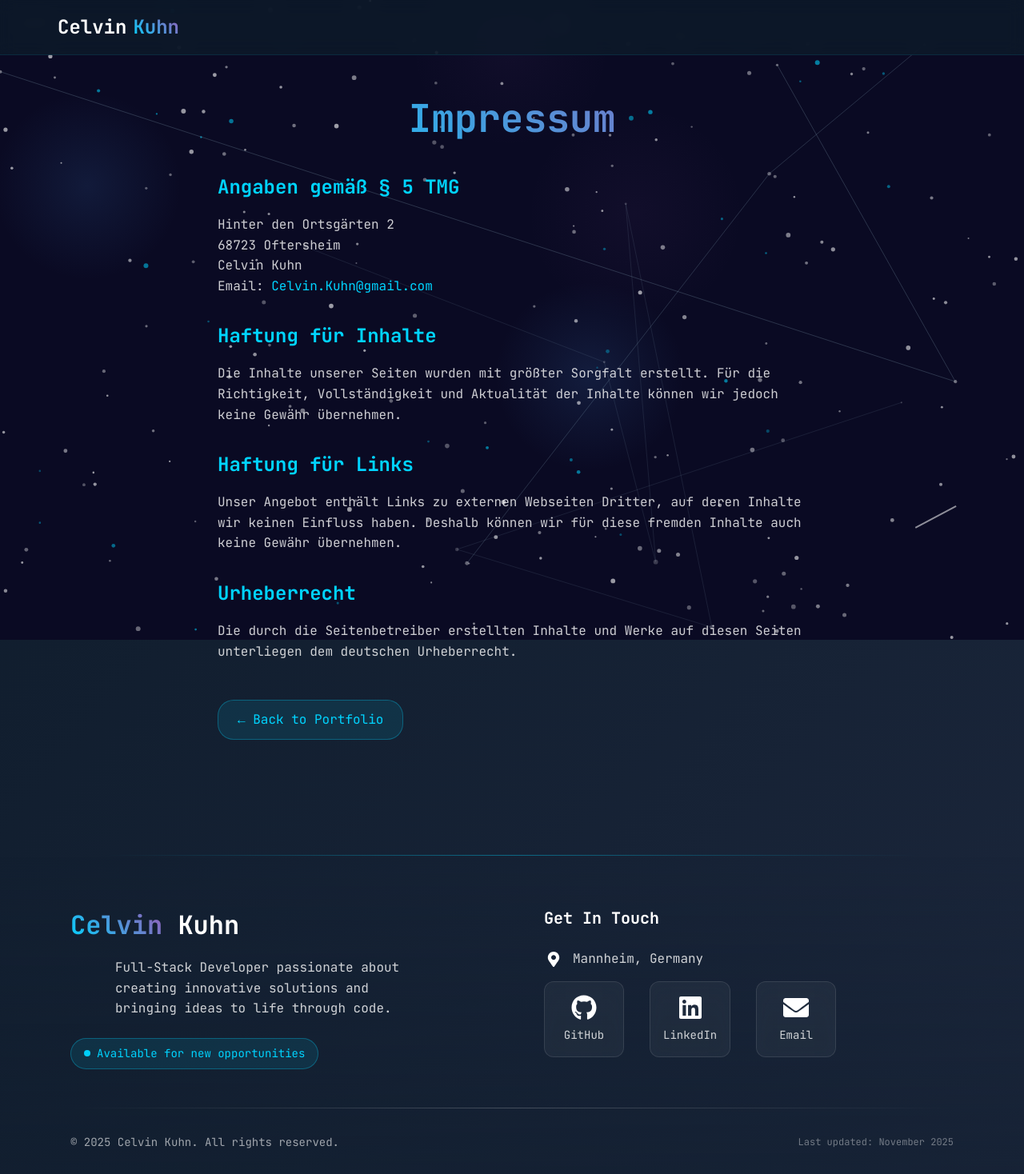
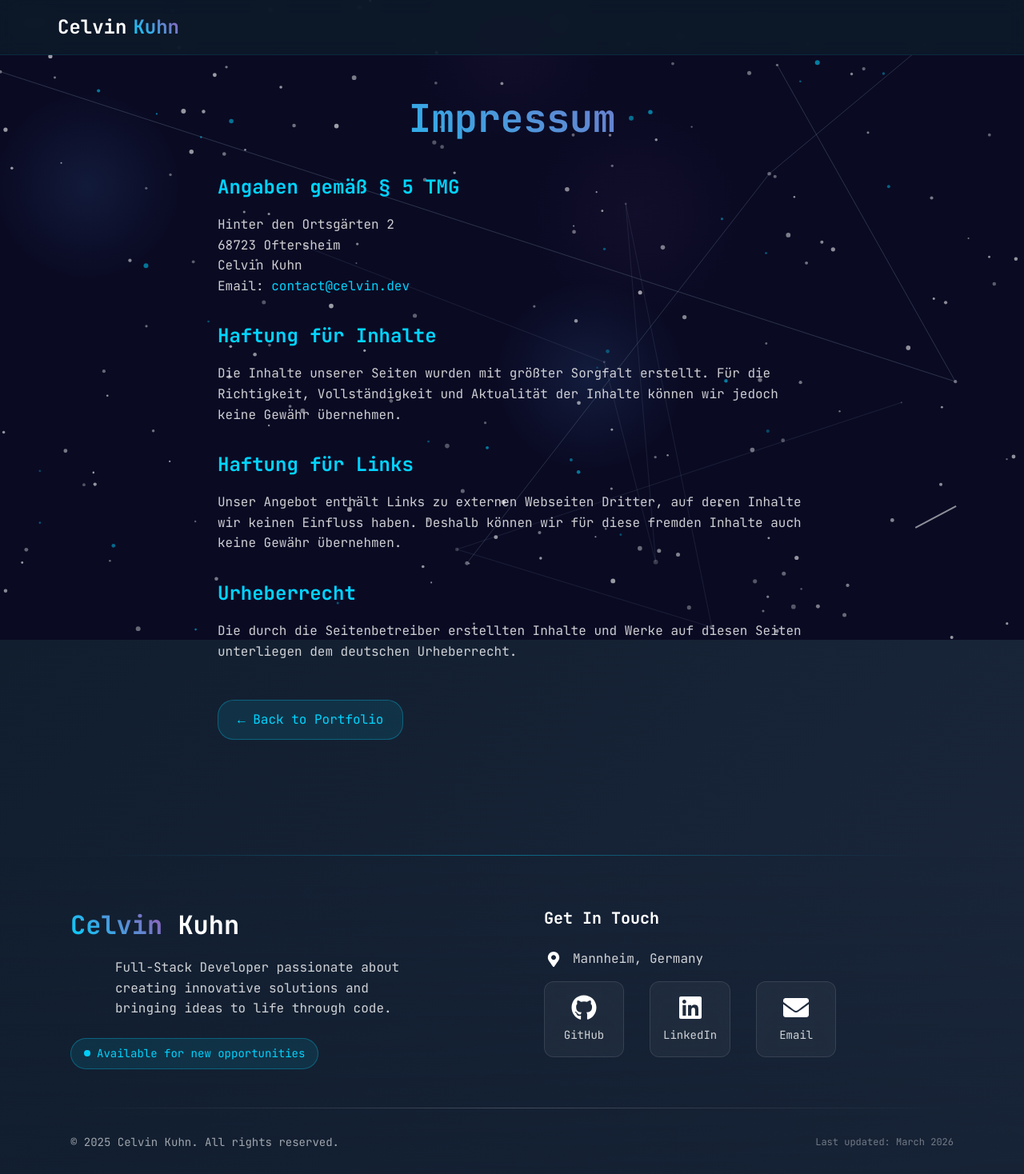
Before and after one commit to ceelvin/portfolio, a React (Vite) app: page /impressum in a window 1280 px wide. Shown: the top 1468 px of the page at 80% size. Built offline with nearby package versions, Linux system fonts and the light colour scheme; a web font is replaced by a local one.

Commit message:
feat/ new mail

```diff
--- a/src/components/Footer/Footer.jsx
+++ b/src/components/Footer/Footer.jsx
@@ -6,7 +6,7 @@ const Footer = () => {
   const location = useLocation();
 
   const copyEmail = () => {
-    navigator.clipboard.writeText("Celvin.Kuhn@gmail.com");
+    navigator.clipboard.writeText("contact@celvin.dev");
   };
 
 
@@ -25,7 +25,7 @@ const Footer = () => {
     },
     {
       name: "Email",
-      url: "mailto:Celvin.Kuhn@gmail.com",
+      url: "mailto:contact@celvin.dev",
       icon: <FaEnvelope className="social-icon" />,
       color: "#ea4335",
       action: copyEmail,
@@ -89,7 +89,7 @@ const Footer = () => {
              {location.pathname !== '/impressum' && (
                <Link to="/impressum" className="footer-link">Impressum</Link>
              )}
-             <p className="footer-update">Last updated: November 2025</p>
+             <p className="footer-update">Last updated: March 2026</p>
           </div>
         </div>
       </div>
--- a/src/components/ImpressumPage/ImpressumPage.jsx
+++ b/src/components/ImpressumPage/ImpressumPage.jsx
@@ -19,7 +19,7 @@ const ImpressumPage = () => {
               <p>Hinter den Ortsgärten 2<br/>
               68723 Oftersheim<br/>
               Celvin Kuhn<br/>
-              Email: <a href="mailto:Celvin.Kuhn@gmail.com">Celvin.Kuhn@gmail.com</a></p>
+              Email: <a href="mailto:contact@celvin.dev">contact@celvin.dev</a></p>
 
               <h2>Haftung für Inhalte</h2>
               <p>Die Inhalte unserer Seiten wurden mit größter Sorgfalt erstellt. Für die Richtigkeit, Vollständigkeit und Aktualität der Inhalte können wir jedoch keine Gewähr übernehmen.</p>
```
